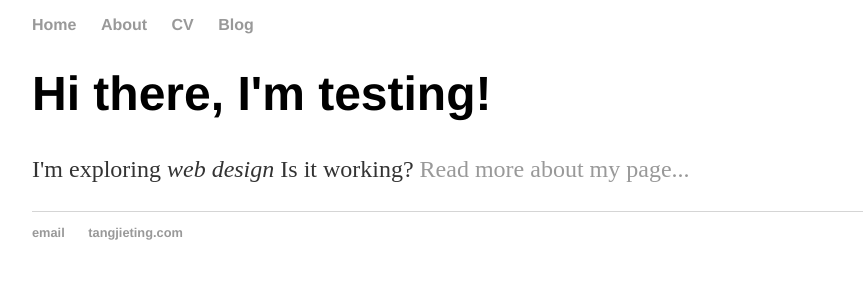
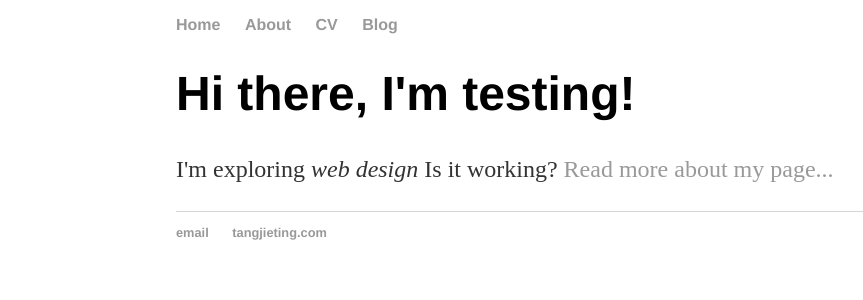
Before and after one commit to camiolo/camiolo.github.io, a Jekyll site: the page Test_Jekyll.html, which Jekyll copies as it is, in a window 1280 px wide. Shown: the top 300 px of the page, without its empty margins (16-879 px from the left). Built offline with Jekyll 4.4.1, drawn with Linux system fonts in a browser that asks for light colours.

Commit message:
Update main.css

```diff
--- a/css/main.css
+++ b/css/main.css
@@ -1,5 +1,5 @@
 body {
-    margin:  1em 3em auto;
+    margin:  1em auto;
     width: 70%;
 }
 nav ul, footer ul {
```
